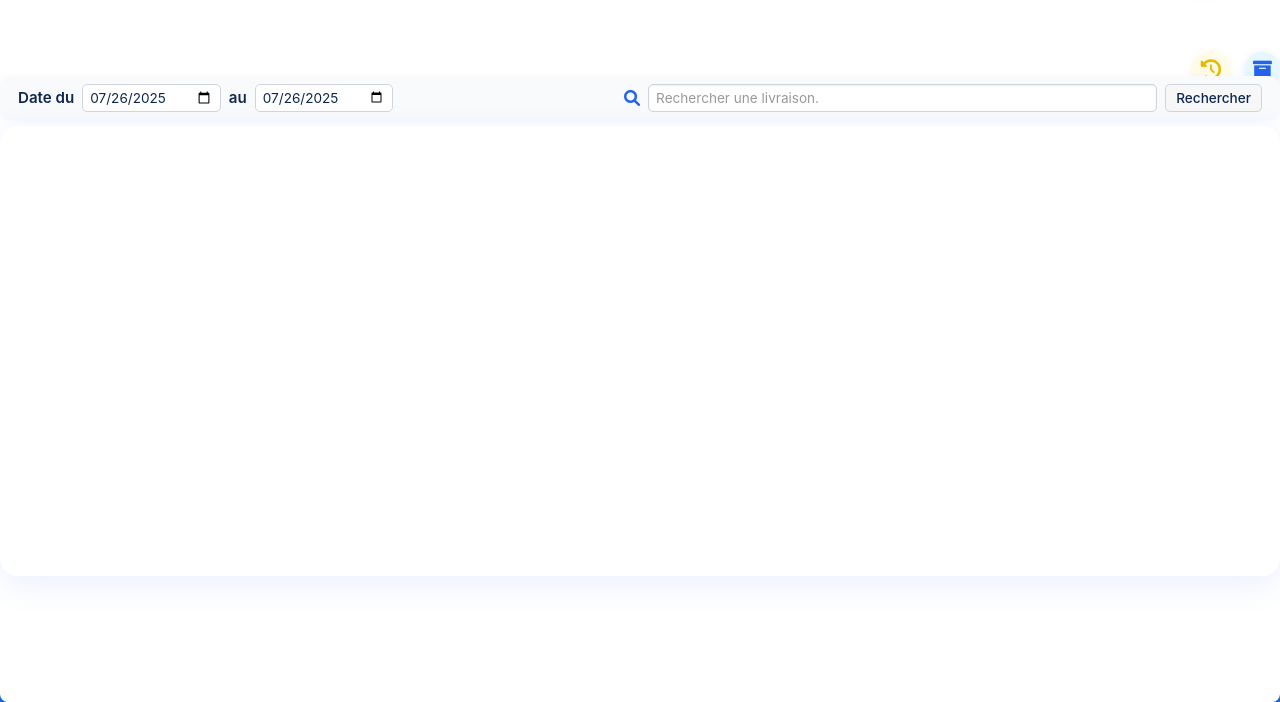
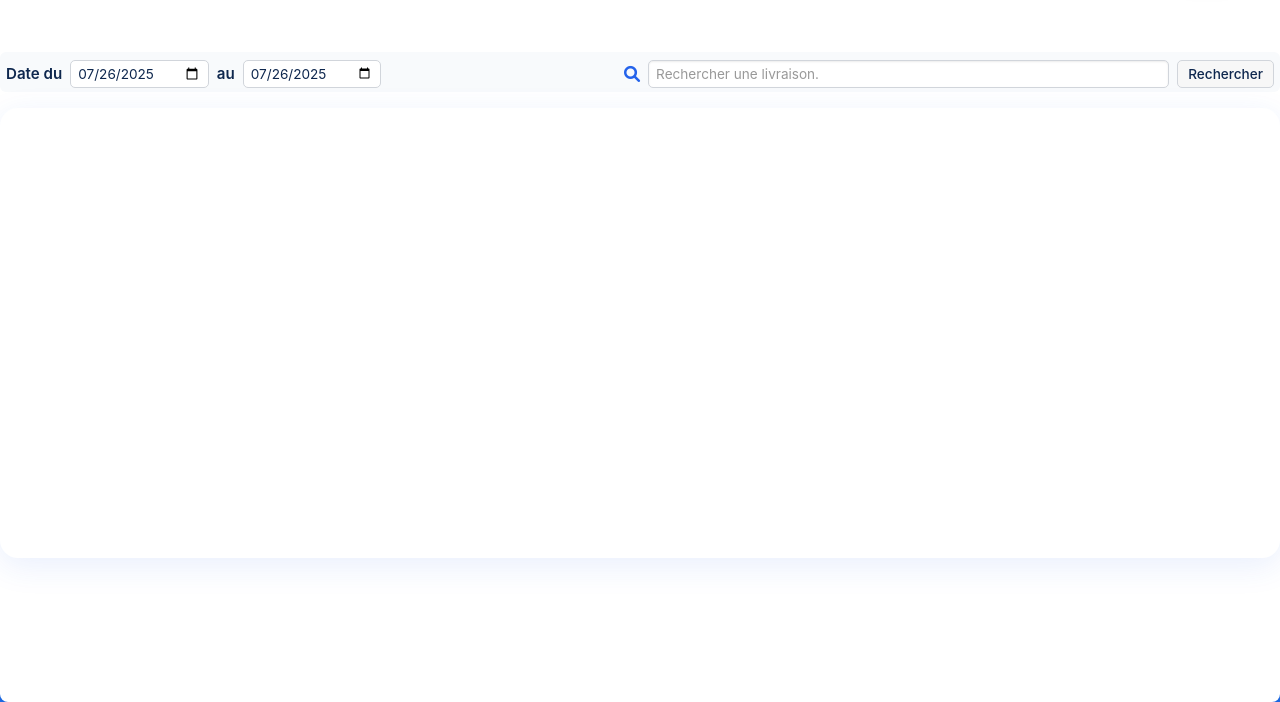
Before and after one commit to zazaAaaaaaaaaaaaaaaaaaaaaa12123/plateformDeSuivie_ITS_Service, a website: page public/html/resp_liv.html in a window 1280 px wide. Shown: the part 98-800 px from the top of the page. Drawn offline with nearby package versions, Linux system fonts and the light colour scheme; no server answers.

Commit message:
SFDHGSVSGVJHD?

```diff
--- a/public/html/resp_liv.html
+++ b/public/html/resp_liv.html
@@ -729,21 +729,11 @@
             </div>
           </div>
           <div class="d-flex flex-column align-items-end flex-shrink-0" style="min-width:60px;position:relative;">
-            <!-- En-tête sans avatar -->
+            <!-- En-tête sans avatar ---->
           </div>
         </div>
-          <!-- Icônesgsvj historique et archive côte à côte, juste en haut du champ de recherche -->
-        <div id="icons-history-archive-wrapper" style="width:100%;display:flex;justify-content:flex-end;align-items:center;margin-bottom:6px;gap:16px;">
-          <span title="Historique" style="display:inline-flex;align-items:center;justify-content:center;background:#fffbe6;border-radius:50%;box-shadow:0 2px 8px #e6b80033;padding:8px;cursor:pointer;transition:box-shadow 0.18s;">
-            <i class="fas fa-history" style="color:#e6b800;font-size:1.45em;"></i>
-          </span>
-          <span title="Archive" style="display:inline-flex;align-items:center;justify-content:center;background:#e6f7ff;border-radius:50%;box-shadow:0 2px 8px #2563eb22;padding:8px;cursor:pointer;transition:box-shadow 0.18s;">
-            <i class="fas fa-archive" style="color:#2563eb;font-size:1.35em;"></i>
-          </span>
-        </div>
 
-        <div class="d-flex justify-content-center align-items-center mb-2 flex-wrap gap-2" style="background:#f8fafc;border-radius:12px;padding:8px 18px 6px 18px;box-shadow:0 2px 8px #2563eb11;margin-top:-18px;">
-          <!-- Ajout icônes historique et archive en haut du champ de recherche -->
+        <div class="d-flex justify-content-center align-items-center mb-3 flex-wrap gap-2" style="background:#f8fafc;border-radius:12px;padding:18px 18px 10px 18px;box-shadow:0 2px 8px #2563eb11;">
           <div class="d-flex align-items-center gap-2 flex-wrap" style="flex:1 1 220px;min-width:120px;">
             <span style="font-weight:600;color:#0e274e;font-size:1.08em;">Date du</span>
             <input type="date" id="mainTableDateStartFilter" style="padding:6px 14px;border-radius:8px;border:2px solid #0e274e;background:rgba(255,230,0,0.18);color:#0e274e;font-weight:600;font-size:1em;min-width:80px;max-width:100%;" />
```
